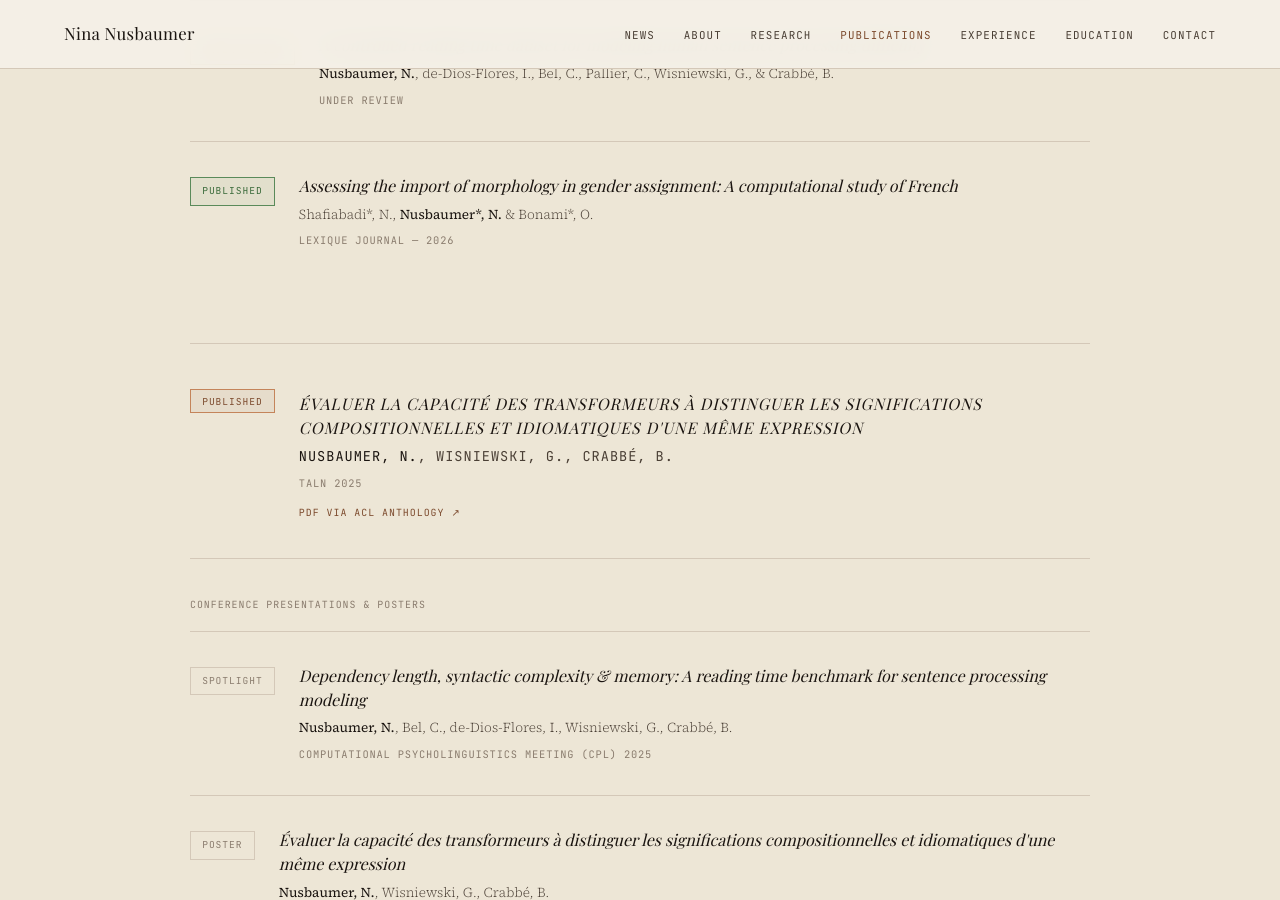
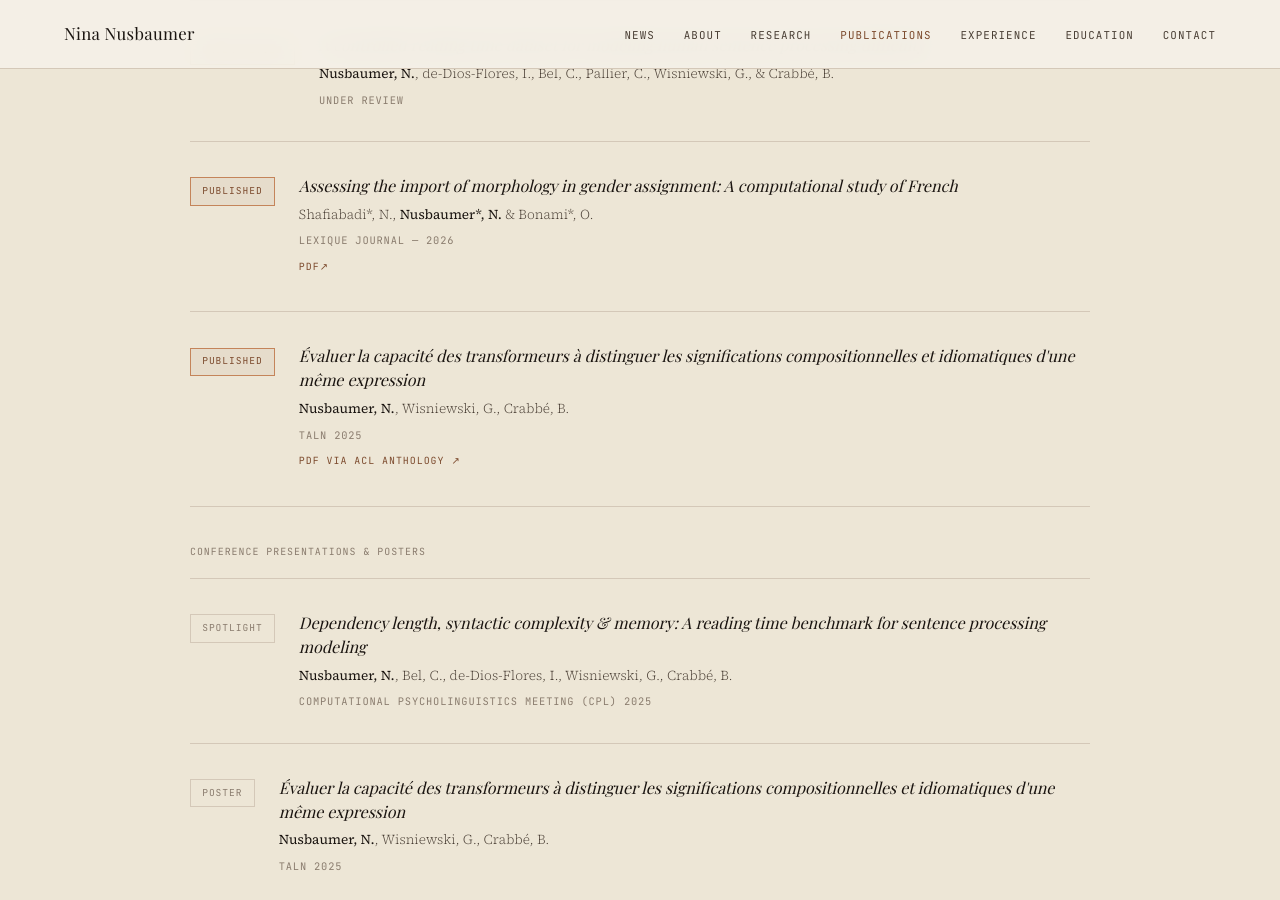
Before and after one commit to NinaNusb/NinaNusb.github.io, a Jekyll site: the page index.html, which Jekyll copies as it is, in a window 1280 px wide and 900 px high, scrolled down 3378 px. Built offline with Jekyll 4.4.1, drawn with Linux system fonts in a browser that asks for light colours; some web fonts are replaced.

Commit message:
Change badge class from 'accepted' to 'published'

```diff
--- a/index.html
+++ b/index.html
@@ -934,7 +934,7 @@
         </div>
 
         <div class="pub-item">
-          <span class="pub-badge accepted">Published</span>
+          <span class="pub-badge published">Published</span>
           <div>
             <div class="pub-title">Assessing the import of morphology in gender assignment: A computational study of French</div>
             <div class="pub-authors">Shafiabadi*, N., <strong>Nusbaumer*, N.</strong> &amp; Bonami*, O.</div>
@@ -945,7 +945,7 @@
                target="_blank"
                data-umami-event="pub-link"
                data-umami-event-paper="lexique-38"
-               data-umami-event-venue="Lexique Varia 38"</a>
+               data-umami-event-venue="Lexique Varia 38">PDF↗</a>
           </div>
         </div>
 
```
